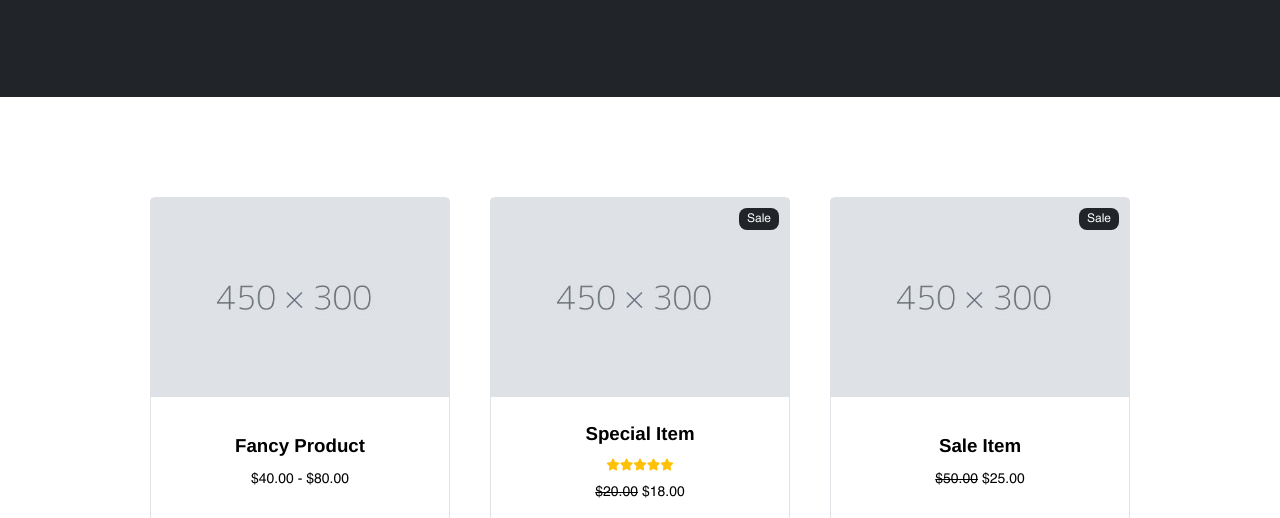
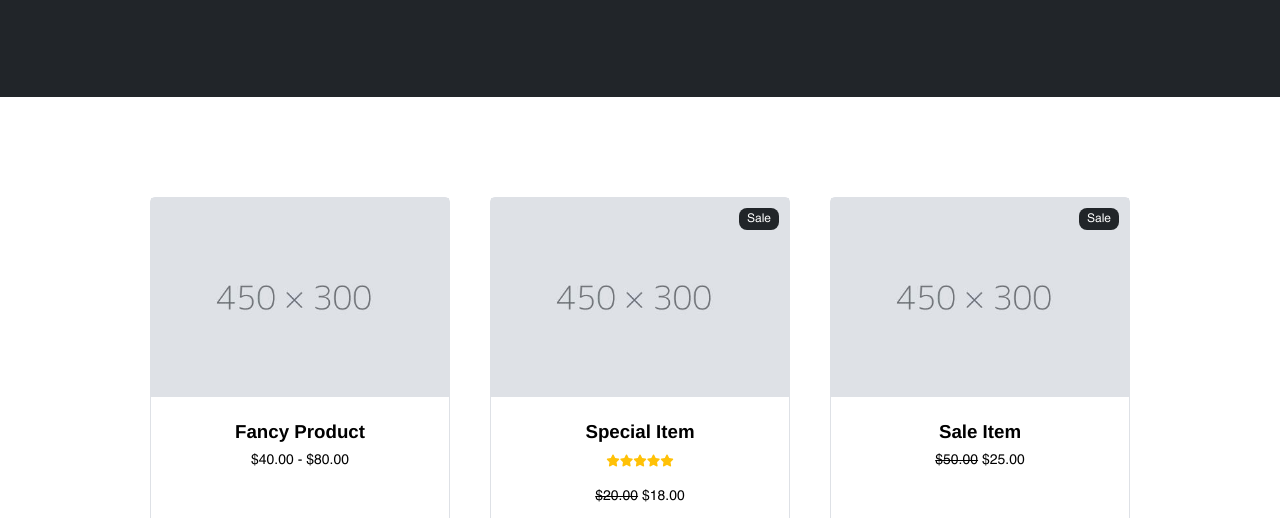
Before and after one commit to Aygunea/-Homework-PositionAndFlex, a plain HTML site: page index.html in a window 1280 px wide. Shown: the part 259-777 px from the top of the page. Drawn offline with Linux system fonts and the light colour scheme.

Commit message:
template is complated

```diff
--- a/assets/css/style.css
+++ b/assets/css/style.css
@@ -138,7 +138,6 @@ header button .count {
   display: flex;
   flex-direction: column;
   align-items: center;
-  justify-content: space-evenly;
   padding: 20px 0;
 }
 .card .card-body .stars {
@@ -151,6 +150,7 @@ header button .count {
 }
 .card .card-body p {
   font-size: 14px;
+  margin-top: 10px;
 }
 .card .card-foot{
 display: flex;
```
